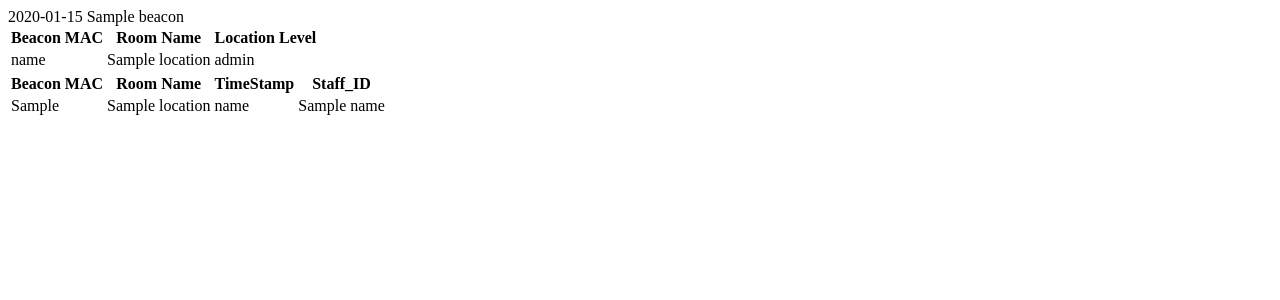
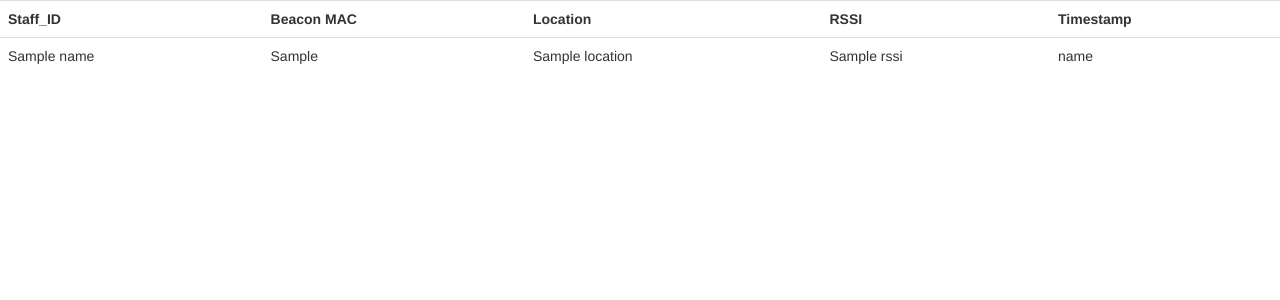
Before and after one commit to lemonjin1997/ICT3102_TEAM1, a Flask app: template mainapp/app/src/template/dashboard.html in a window 1280 px wide. Shown: the top 300 px of the page. Run offline with Flask 2, Linux system fonts and the light colour scheme; the template is opened without the code that fills it: most values are stand-ins (such as "Sample title", 1, 10 or a date in 2020); some libraries are stand-ins or nearby versions.

Commit message:
Update dashboard

```diff
--- a/mainapp/app/src/app.py
+++ b/mainapp/app/src/app.py
@@ -6,6 +6,7 @@ from models.user import *
 from crud.crud import *
 import time
 from expiringdict import ExpiringDict
+import datetime
 
 
 app = Flask(__name__, template_folder='template')
@@ -31,14 +32,10 @@ def readBeacons():
 @app.route('/', methods = ['GET'])
 def dashboard():
     dashboard_dic = beacon_dic
-    # for x in dashboard_dic.keys():
-    #     if dict(timeout_dic).get(x) is not None:
-    #         dashboard_dic[x]['count'] = len(dict(timeout_dic).get(x))
-    #     else:
-    #         dashboard_dic[x]['count'] = 0
-    # for x in dict(timeout_dic).keys():
-    #     tmp_list.extend(dict(timeout_dic)[x])
-    return render_template('dashboard.html', beacons=dashboard_dic, timeout_dic=dict(timeout_dic))
+    devices_dic = dict(timeout_dic)
+    for key in dict(timeout_dic).keys():
+        devices_dic[datetime.datetime.fromtimestamp(int(key)).strftime('%c')] = devices_dic.pop(key)
+    return render_template('dashboard.html', beacons=dashboard_dic, timeout_dic=devices_dic)
 
 
 @app.route('/ping_server', methods = ['POST'])
--- a/mainapp/app/src/template/dashboard.html
+++ b/mainapp/app/src/template/dashboard.html
@@ -1,41 +1,40 @@
 <!doctype html>
+<link rel="stylesheet" href="https://maxcdn.bootstrapcdn.com/bootstrap/3.4.1/css/bootstrap.min.css">
 <title>ICT3102 - Team 1 Dashboard</title>
 
 <body>
-  {{timeout_dic}}
-  {{beacon}}
-    <table>
+  <!-- {{timeout_dic}}
+  {{beacon}} -->
+    <!-- <table>
         <tr>
           <th>Beacon MAC</th>
-          <th style="text-align: center;">Room Name</th>
+          <th>Room Name</th>
           <th>Location</th>
           <th>Level</th>
-          <!-- <th>Number Of User in Range for last hour</th> -->
         </tr>
         {% for beacon in beacons.keys() %}
         <tr>
             <td>{{beacon}}</td>
             <td>{{beacons[beacon]['location']}} </td>
             <td>{{beacons[beacon]['level']}}</td>
-            <!-- <td>{{beacons[beacon]['count']}}</td> -->
         </tr>
         {%endfor%}
-    </table>
-    <table>
+    </table> -->
+    <table class="table">
         <tr>
+          <th>Staff_ID</th>
           <th>Beacon MAC</th>
-          <th style="text-align: center;">Room Name</th>
-          <th>TimeStamp</th>
-          <th>Staff_ID</th>
+          <th>Location</th>
+          <th>RSSI</th>
+          <th>Timestamp</th>
         </tr>
         {% for time_out_beacon in timeout_dic.keys() %}
         <tr>
-
+                <td>{{timeout_dic[time_out_beacon]['name']}}</td>
                 <td>{{timeout_dic[time_out_beacon]['beacon_mac']}}</td>
                 <td>{{beacons[timeout_dic[time_out_beacon]['beacon_mac']]['location']}}</td>
+                <td>{{timeout_dic[time_out_beacon]['RSSI']}}</td>
                 <td>{{time_out_beacon}}</td>
-                <td>{{timeout_dic[time_out_beacon]['name']}}</td>
-
         </tr>
         {%endfor%}
     </table>
```
